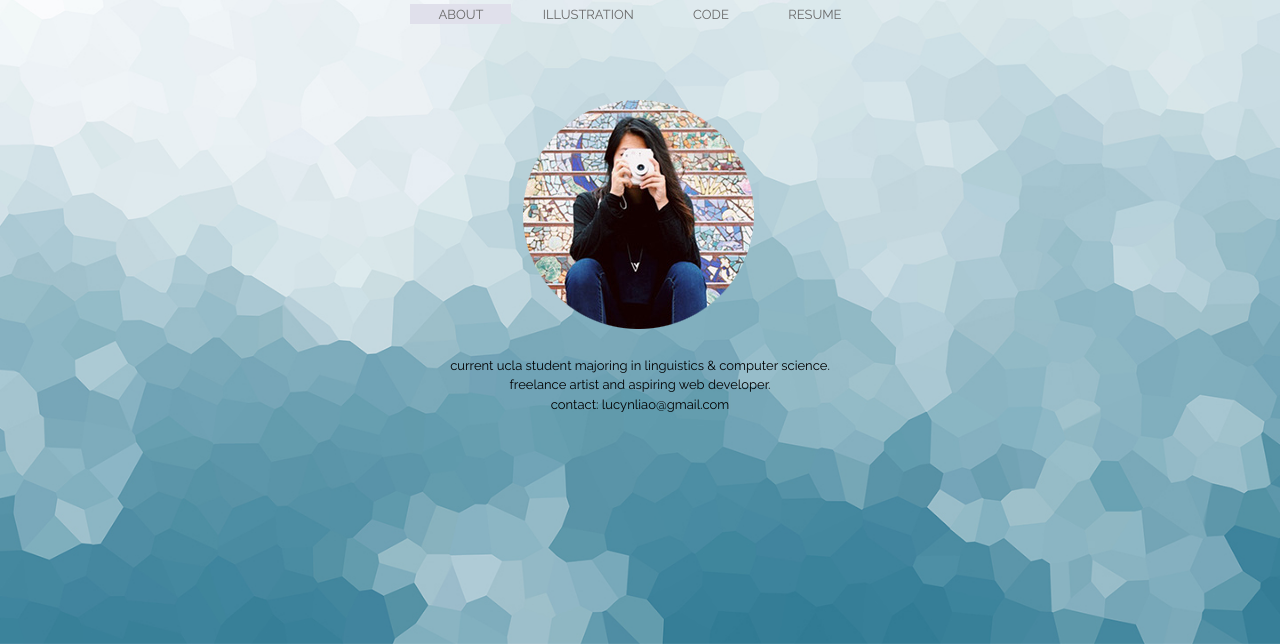
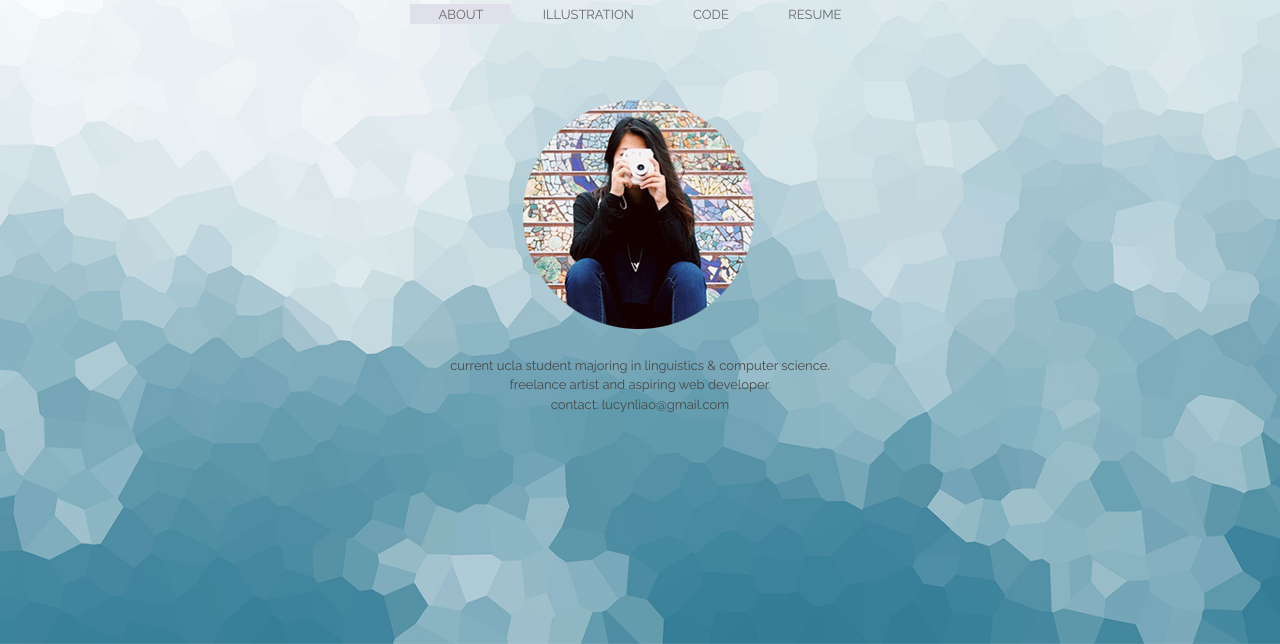
Before and after one commit to lucyliao/lucyliao.github.io, a plain HTML site: page index.html in a window 1280 px wide. Shown: the part 156-800 px from the top of the page. Drawn offline with nearby package versions, Linux system fonts and the light colour scheme.

```diff
--- a/stylesheet.css
+++ b/stylesheet.css
@@ -49,7 +49,7 @@ ul.navigation li.highlight {
 #blurb {
     font-size: 13px;
     font-family: Raleway; sans-serif;
-    color: black;
+    color: #484848;
     font-weight: 400;
     text-align: center;
     padding: 2px 2px 2px 2px;
```
